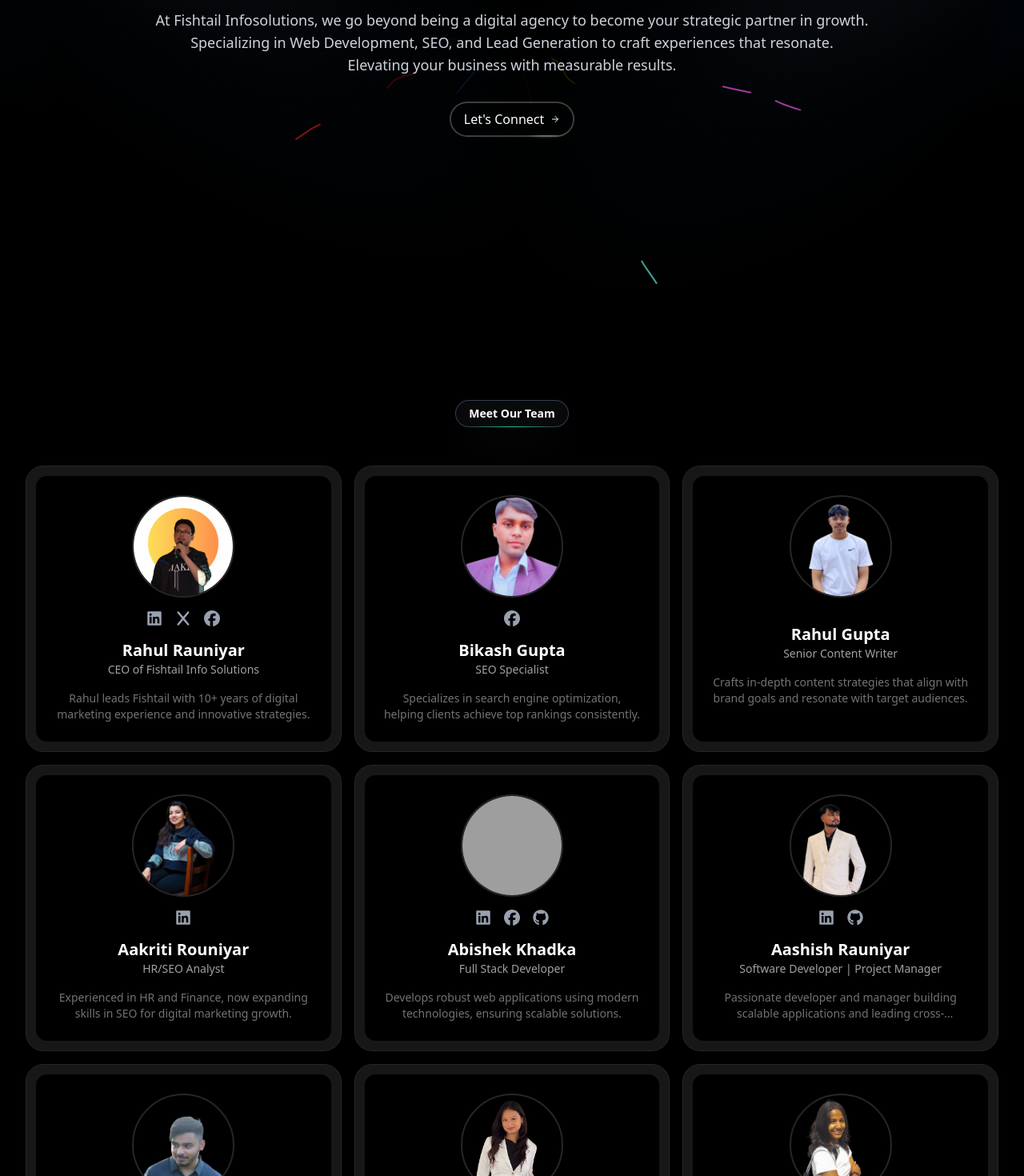
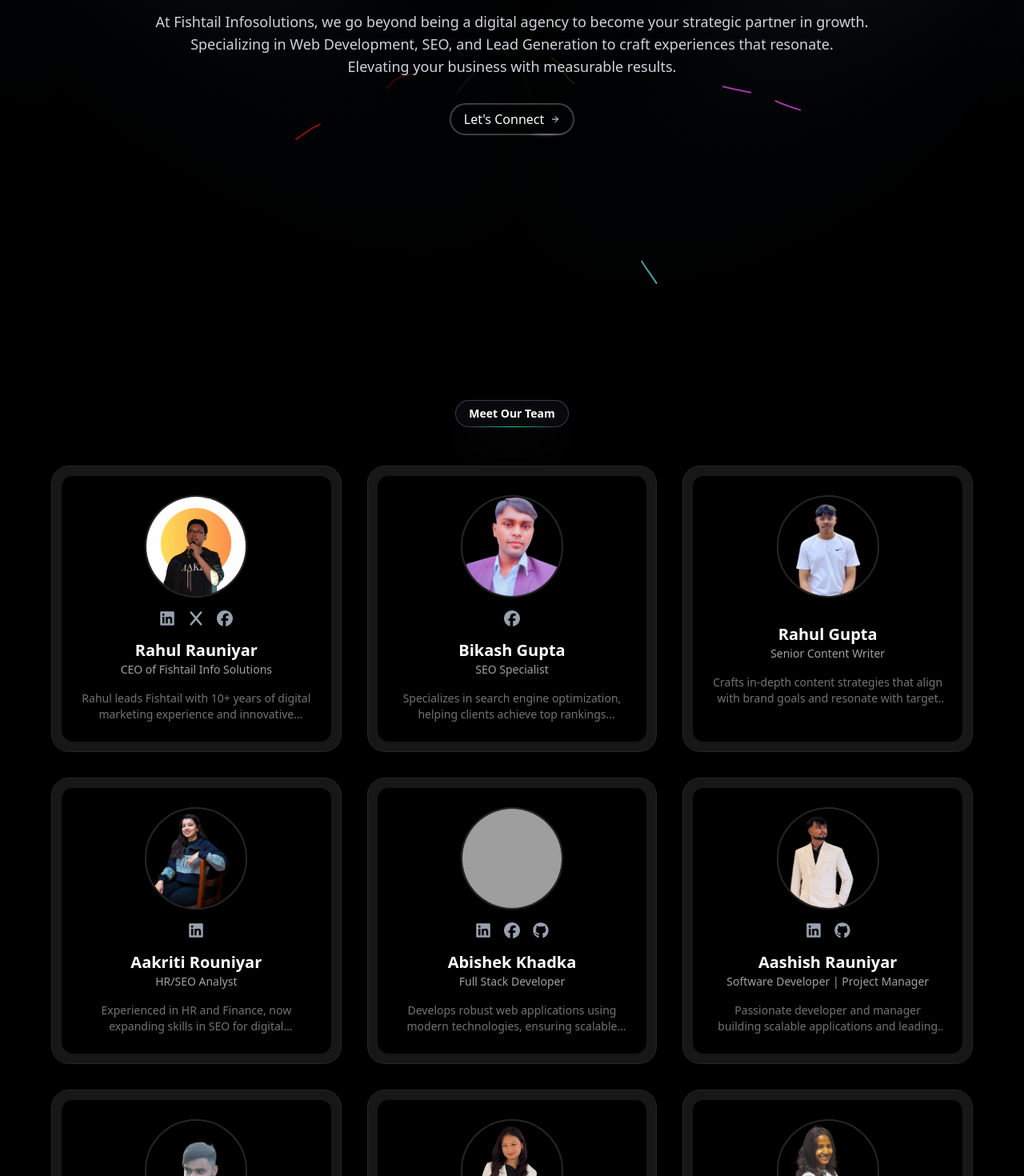
Before and after one commit to Fishtail-Infosolutions/fishtail-infosolution, a Next.js app: page /company in a window 1280 px wide. Shown: the part 380-1850 px from the top of the page at 80% size. Built offline with nearby package versions, Linux system fonts and the light colour scheme; grey boxes are pictures that could not be loaded.

Commit message:
refact: fixed the project card animation issue

```diff
--- a/app/blog/page.tsx
+++ b/app/blog/page.tsx
@@ -16,7 +16,7 @@ const BlogPage = () => {
         whileInView={{ opacity: 1, y: 0 }}
         viewport={{ once: true }}
         transition={{ duration: 0.6 }}
-        className="w-full flex gap-6 flex-col items-center justify-center text-center px-9 mb-16"
+        className="w-full flex gap-6 flex-col items-center justify-center text-center px-9 mb-12"
       >
         <motion.div
           initial={{ opacity: 0, scale: 0.9 }}
--- a/app/career/[careerId]/page.tsx
+++ b/app/career/[careerId]/page.tsx
@@ -79,12 +79,8 @@ export default function CareerPostPage() {
                     )}
                 />
 
-                <div className="relative z-10 w-full max-w-5xl mx-auto flex flex-col items-center text-center space-y-8">
-                    {/* Logo/Icon */}
-                    <div className="w-16 h-16 md:w-20 md:h-20 rounded-full bg-zinc-900/80 border border-white/20 flex items-center justify-center backdrop-blur-sm shadow-xl">
-                        {/* Assuming simple text fallback if no image or standard icon logic, matching index.ts structure */}
-                        <span className="text-3xl font-bold text-white">{job.fallbackInitial}</span>
-                    </div>
+                <div className="relative z-10 w-full max-w-5xl mx-auto flex flex-col items-center text-center space-y-4 sm:space-y-8">
+                    /
 
                     {/* Title with Sparkles */}
                     <div className="scale-110 sm:scale-125 md:scale-150">
--- a/app/projects/page.tsx
+++ b/app/projects/page.tsx
@@ -37,7 +37,7 @@ export default function ProjectsPage() {
         </motion.h2>
       </motion.div>
 
-      <div className="max-w-7xl mx-auto px-4 sm:px-6 lg:px-8 py-14">
+      <div className="max-w-7xl mx-auto px-4 sm:px-6 lg:px-8 py-10 md:py-14">
         {/* Projects Grid */}
         <div className="grid grid-cols-1 md:grid-cols-2 lg:grid-cols-3 gap-8 justify-items-center">
           {Projects.map((project, index) => (
--- a/components/companypage/team-member-section.tsx
+++ b/components/companypage/team-member-section.tsx
@@ -12,11 +12,11 @@ import Image from "next/image";
 
 export default function TeamMemberSection() {
     return (
-        <section className="w-full bg-black  sm:py-20  px-4 md:px-8">
+        <section className="w-full bg-black py-12 sm:py-20 px-8 md:px-16">
             <motion.div
                 initial={{ opacity: 0, y: 30 }}
                 whileInView={{ opacity: 1, y: 0 }}
-                viewport={{ once: true, amount: 0.2 }}
+                viewport={{ once: true, amount: 0.05 }}
                 transition={{ duration: 0.6 }}
                 className="max-w-7xl mx-auto flex flex-col items-center"
             >
@@ -30,24 +30,26 @@ export default function TeamMemberSection() {
                     <GradientBanner text="Meet Our Team" />
                 </motion.div>
 
-                <ul className="grid grid-cols-1 gap-4 md:grid-cols-2 lg:grid-cols-3 xl:grid-cols-3 w-full">
+                <ul className="grid grid-cols-1 gap-8 md:grid-cols-2 lg:grid-cols-3 xl:grid-cols-3 w-full">
                     {TeamMembers.map((member, index) => (
+                        <li key={index} className="list-none">
                             <motion.div
-                            key={index}
-                            initial={{ opacity: 0, y: 30 }}
+                                initial={{ opacity: 0, y: 20 }}
                                 whileInView={{ opacity: 1, y: 0 }}
-                            viewport={{ once: true, amount: 0.2 }}
+                                viewport={{ once: true, amount: 0.1 }}
                                 transition={{
                                     duration: 0.5,
-                                delay: index * 0.1,
+                                    delay: index % 3 * 0.1,
                                     ease: "easeOut"
                                 }}
+                                className="h-full"
                             >
                                 <GridItem
                                     icon={<User2 className="h-6 w-6 text-black dark:text-neutral-400" />}
                                     member={member}
                                 />
                             </motion.div>
+                        </li>
                     ))}
                 </ul>
             </motion.div>
@@ -62,7 +64,7 @@ interface GridItemProps {
 
 const GridItem = ({ icon, member }: GridItemProps) => {
     return (
-        <li className="list-none min-h-[14rem] h-full">
+        <div className="min-h-[14rem] h-full">
             <motion.div
                 className="relative h-full rounded-2xl border p-2 md:rounded-3xl md:p-3 bg-neutral-900 border-neutral-800"
                 whileHover={{ scale: 1.05 }}
@@ -124,6 +126,6 @@ const GridItem = ({ icon, member }: GridItemProps) => {
                     </div>
                 </div>
             </motion.div>
-        </li>
+        </div>
     );
 };
--- a/components/homepage/projects-section.tsx
+++ b/components/homepage/projects-section.tsx
@@ -35,7 +35,7 @@ export default function ProjectsSection() {
                 >
                   <div className="grid grid-cols-1 md:grid-cols-2 gap-6 md:gap-8 items-center h-auto md:h-full">
                     {/* 1. Title */}
-                    <h3 className="text-3xl md:text-4xl font-semibold text-white tracking-tight text-center md:text-left md:col-start-1 md:row-start-1">
+                    <h3 className="text-2xl md:text-4xl font-semibold text-white tracking-tight text-center md:text-left md:col-start-1 md:row-start-1">
                       {project.title}
                     </h3>
 
--- a/components/navbar.tsx
+++ b/components/navbar.tsx
@@ -91,7 +91,7 @@ const Navbar: React.FC = () => {
           {/* Logo */}
           <div className="flex items-center space-x-3">
             <Link href="/">
-              <Image src="/logo.svg" alt="Logo" width={50} height={50} className="w-40 h-12" />
+              <Image src="/logo 2.svg" alt="Logo" width={50} height={50} className="w-40 h-12 text" />
             </Link>
           </div>
 
--- a/components/ui/direction-aware-hover.tsx
+++ b/components/ui/direction-aware-hover.tsx
@@ -163,7 +163,7 @@ const textVariants = {
     opacity: 1,
   },
   right: {
-    x: 20,
+    x: 0,
     opacity: 1,
   },
 };
--- a/components/ui/hover-border-gradient.tsx
+++ b/components/ui/hover-border-gradient.tsx
@@ -69,7 +69,7 @@ export function HoverBorderGradient({
     >
       <div
         className={cn(
-          "w-auto text-white z-10 bg-black px-4 py-2 rounded-[inherit]",
+          "w-auto text-white z-10 bg-black px-4 py-1.5 rounded-[inherit]",
           className
         )}
       >
```
Also changed, not shown: public/fishtail-infosolutions-logo.png (deleted), public/logo 2.svg (added). Lines whose indentation alone changed are shown as unchanged.
